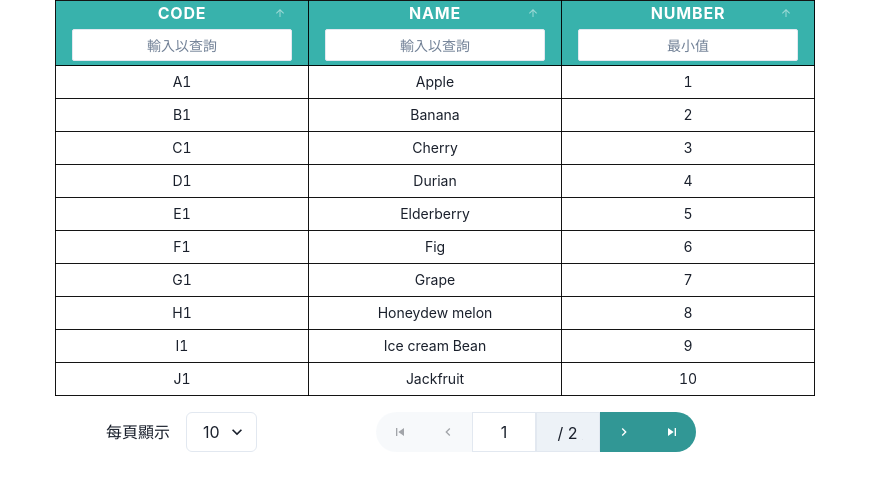
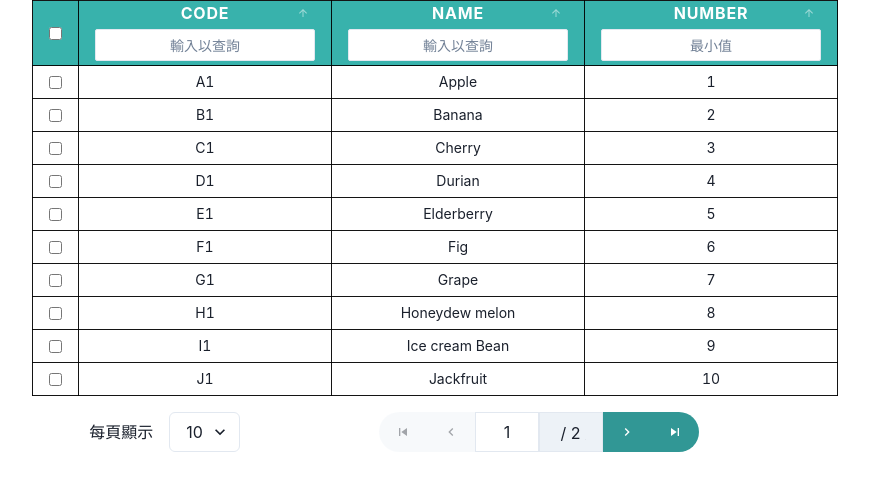
Before and after one commit to fat-qian-qian/cabbage-package, a React (Create React App) app: page / in a window 1280 px wide. Shown: the top 490 px of the page, without its empty margins (205-1074 px from the left). Built offline with nearby package versions, Linux system fonts and the light colour scheme.

Commit message:
Implement multi-select and PropTypes

```diff
--- a/package.json
+++ b/package.json
@@ -28,6 +28,7 @@
     "@testing-library/react": "^13.4.0",
     "@testing-library/user-event": "^13.5.0",
     "framer-motion": "^10.16.4",
+    "prop-types": "^15.8.1",
     "react": "^18.2.0",
     "react-dom": "^18.2.0",
     "react-icons": "^4.11.0",
--- a/src/App.js
+++ b/src/App.js
@@ -39,6 +39,10 @@ function App() {
             enablePagination={true}
             enableFilter={true}
             enableRowDoubleClick={true}
+            enableMultiSelect={true}
+            onSelectedRowsChange={(selectedRows) => {
+                console.log(selectedRows);
+            } }
         />
         </Flex>
         </Center>
--- a/src/DataTable.js
+++ b/src/DataTable.js
@@ -1,4 +1,6 @@
 import React from 'react';
+import PropTypes from 'prop-types';
+
 import {
     Table,
     Thead,
@@ -49,7 +51,8 @@ export const DataTable = ({
         textAlign: "center",
     },
     renderRowSubComponents = [],
-    customHeaders = [],
+    enableMultiSelect = false,
+    onSelectedRowsChange,
     enablePagination = false,
     enableCaption = false,
     enableFilter = false,
@@ -74,26 +77,67 @@ export const DataTable = ({
 
     const displayedRows = enablePagination ? table.getPaginationRowModel().rows : table.getCoreRowModel().rows;
 
-    return (
-        <TableContainer>
-            <Table
-                {...tableStyle}
+    const handleRowDoubleClick = React.useCallback((row) => {
+        if (enableRowDoubleClick) {
+            rowDoubleClickHandler(row);
+        }
+    }, [enableRowDoubleClick, rowDoubleClickHandler]);
+
+    const [selectedRows, setSelectedRows] = React.useState([]); // Will hold the IDs of selected rows.
+    const [selectAll, setSelectAll] = React.useState(false);   // For 'select all' functionality.
+
+    const toggleRowSelect = React.useCallback(rowId => {
+        setSelectedRows(prevRows => {
+            let newSelectedRows;
+            if (prevRows.includes(rowId)) {
+                newSelectedRows = prevRows.filter(id => id !== rowId);
+            } else {
+                newSelectedRows = [...prevRows, rowId];
+            }
+            // Notify parent about the change
+            onSelectedRowsChange && onSelectedRowsChange(newSelectedRows);
+            return newSelectedRows;
+        });
+    }, [onSelectedRowsChange]);
+
+    const toggleSelectAll = React.useCallback(() => {
+        if (selectAll) {
+            setSelectedRows([]);
+            onSelectedRowsChange && onSelectedRowsChange([]);
+        } else {
+            const allRowIds = displayedRows.map(row => row.id);
+            setSelectedRows(allRowIds);
+            onSelectedRowsChange && onSelectedRowsChange(allRowIds);
+        }
+        setSelectAll(prev => !prev);
+    }, [selectAll, displayedRows, onSelectedRowsChange]);
+
+    const renderTableHeader = () => {
+        return table.getHeaderGroups().map((headerGroup) => (
+            <Tr
+                key={headerGroup.id}
             >
-                {enableCaption && (
-                    <TableCaption
-                        placement="top"
-                        bg={"blackAlpha.900"}
-                        color={"white"}
-                        fontSize={"md"}
-                        p={3}
-                        mt={0}
+                {enableMultiSelect && (
+                    <Th
+                        {...thStyle}
+                        cursor={'pointer'}
+                        onClick={toggleSelectAll}
                     >
-                        {caption}
-                    </TableCaption>
+                        <Flex
+                            alignItems={'center'}
+                            justifyContent={'center'}
+                            position="relative"
+                        >
+                            <input
+                                type="checkbox"
+                                checked={selectAll}
+                                readOnly
+                            />
+                        </Flex>
+                    </Th>
                 )}
-                <Thead>
-                    {table.getHeaderGroups().map((headerGroup) => (
-                        <Tr>
+
+
                 {headerGroup.headers.map((header) =>
                 (<Th
                     {...thStyle}
@@ -105,7 +149,6 @@ export const DataTable = ({
                         alignItems={'center'}
                         justifyContent={'center'}
                         position="relative"
-                                    onClick={header.column.getToggleSortingHandler()}
                     >
                         {flexRender(header.column.columnDef.header, header.getContext())}
                         <IconButton
@@ -117,6 +160,7 @@ export const DataTable = ({
                                     false: <ArrowUpIcon opacity={0.5} />,
                                 }[header.column.getIsSorted()]
                             }
+                            onClick={header.column.getToggleSortingHandler()}
                             size="xs"
                             colorScheme="black"
                             position="absolute"
@@ -131,26 +175,46 @@ export const DataTable = ({
 
                 </Th>)
                 )}
+            </Tr>
+        ))
+    }
 
-
-
-                            {customHeaders.map((header, index) => (
-                                <Th {...thStyle} key={`custom-header-${index}`}>{header}</Th>
-                            ))}
-                        </Tr>
-                    ))}
+    return (
+        <TableContainer>
+            <Table
+                {...tableStyle}
+            >
+                {enableCaption && <Caption caption={caption} />}
+                <Thead>
+                    {renderTableHeader()}
                 </Thead>
                 <Tbody>
                     {displayedRows.map((row) => (
                         <Tr
                             key={row.id}
                             _hover={{ bg: "gray.100" }}
-                            onDoubleClick={() => {
-                                if (enableRowDoubleClick) {
-                                    rowDoubleClickHandler(row);
-                                }
-                            }}
+                            onDoubleClick={ () => handleRowDoubleClick(row) }
                         >
+                            {enableMultiSelect && (
+                                <Td
+                                    {...tdStyle}
+                                    cursor={'pointer'}
+                                    onClick={() => toggleRowSelect(row.id)}
+                                >
+                                    <Flex
+                                        alignItems={'center'}
+                                        justifyContent={'center'}
+                                        position="relative"
+                                    >
+                                        <input
+                                            type="checkbox"
+                                            checked={selectedRows.includes(row.id)}
+                                            readOnly
+                                        />
+                                    </Flex>
+                                </Td>
+                            )}
+
                             {row.getVisibleCells().map((cell) => (
                                 <Td
                                     {...tdStyle}
@@ -167,7 +231,25 @@ export const DataTable = ({
                     ))}
                 </Tbody>
             </Table>
-            {enablePagination && (
+            {enablePagination && <Pagination table={table} />}
+        </TableContainer>
+    );
+};
+
+const Caption = ({ caption }) => (
+    <TableCaption
+        placement="top"
+        bg={"blackAlpha.900"}
+        color={"white"}
+        fontSize={"md"}
+        p={3}
+        mt={0}
+    >
+        {caption}
+    </TableCaption>
+)
+
+const Pagination = ({ table }) => (
     <Flex
         mt={4}
         textAlign={'center'}
@@ -177,10 +259,7 @@ export const DataTable = ({
         <PageShowSelector table={table} />
         <PageNavButtonGroup table={table} />
     </Flex>
-            )}
-        </TableContainer>
-    );
-};
+)
 
 function Filter({
     column,
@@ -226,3 +305,50 @@ function Filter({
         />
     )
 }
+
+DataTable.propTypes = {
+    columns: PropTypes.arrayOf(PropTypes.object).isRequired,
+    data: PropTypes.arrayOf(PropTypes.object).isRequired,
+    tableStyle: PropTypes.object,
+    thStyle: PropTypes.object,
+    tdStyle: PropTypes.object,
+    renderRowSubComponents: PropTypes.arrayOf(PropTypes.func),
+    enableMultiSelect: PropTypes.bool,
+    onSelectedRowsChange: PropTypes.func,
+    enablePagination: PropTypes.bool,
+    enableCaption: PropTypes.bool,
+    enableFilter: PropTypes.bool,
+    enableRowDoubleClick: PropTypes.bool,
+    rowDoubleClickHandler: PropTypes.func,
+    caption: PropTypes.string,
+};
+
+DataTable.defaultProps = {
+    tableStyle: {
+        textAlign: "center",
+        size: "sm",
+        border: "1px",
+        borderColor: "blackAlpha.900",
+    },
+    thStyle: {
+        border: "1px",
+        textAlign: "center",
+        borderColor: "blackAlpha.900",
+        bg: 'teal.400',
+        color: 'white',
+        fontSize: 'md',
+    },
+    tdStyle: {
+        border: "1px",
+        borderColor: "blackAlpha.900",
+        textAlign: "center",
+    },
+    renderRowSubComponents: [],
+    enableMultiSelect: false,
+    enablePagination: false,
+    enableCaption: false,
+    enableFilter: false,
+    enableRowDoubleClick: false,
+    rowDoubleClickHandler: (row) => { alert(`Double Clicked Row ${row.id}`) },
+    caption: "",
+};
```
Also changed, not shown: 1 other file (tests, documents, lock files or other folders). Lines whose indentation alone changed are shown as unchanged.
